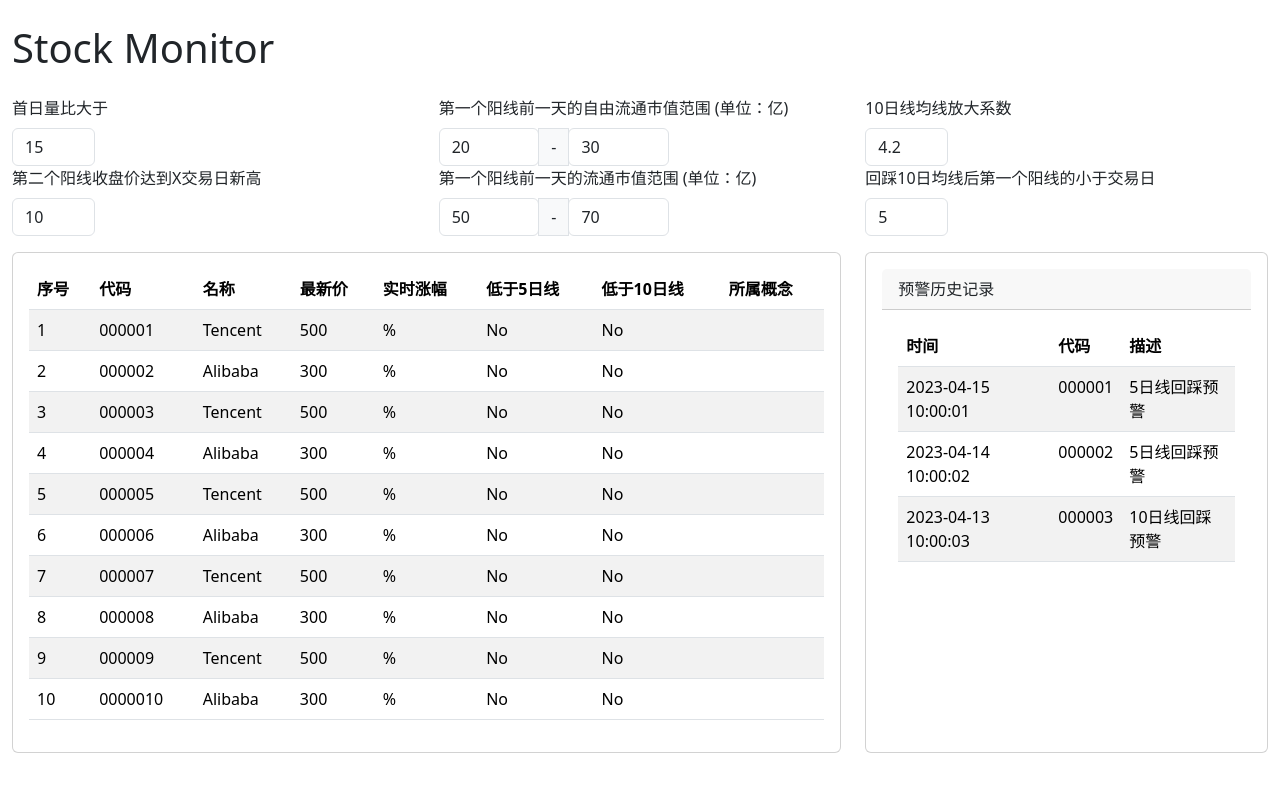
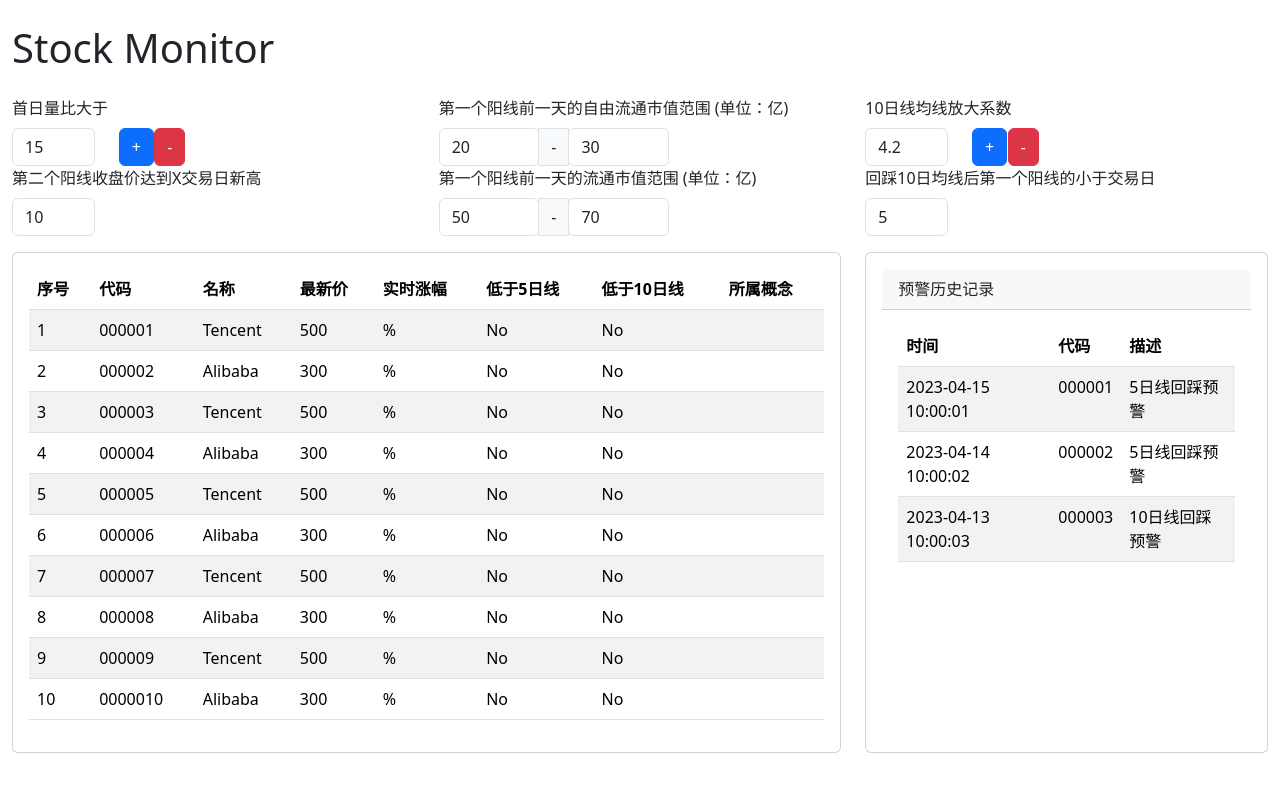
Before and after one commit to ylliu/stock_monitor_react, a React (Create React App) app in the folder stock-monitor/: page / in a window 1280 px wide. Shown: the top 792 px of the page. Built offline with nearby package versions, Linux system fonts and the light colour scheme; no server answers.

Commit message:
修改配置信息可以按照0.1或者0.001的方式修改

```diff
--- a/stock-monitor/src/components/StockConfig.js
+++ b/stock-monitor/src/components/StockConfig.js
@@ -2,15 +2,6 @@ import React, { useState, useEffect } from 'react';
 import axios from 'axios';
 
 const StockConfig = () => {
-  const [firstDayVolRatio, setFirstDayVolRatio] = useState(15);
-  const [freeFloatValueRangeMin, setFreeFloatValueRangeMin] = useState(20);
-  const [freeFloatValueRangeMax, setFreeFloatValueRangeMax] = useState(30);
-  const [circulationValueRangeMin, setCirculationValueRangeMin] = useState(50);
-  const [circulationValueRangeMax, setCirculationValueRangeMax] = useState(70);
-  const [secondCandleNewHighDays, setSecondCandleNewHighDays] = useState(10);
-  const [ma10Ratio, setMa10Ratio] = useState(4.2);
-  const [daysToMa10, setDaysToMa10] = useState(5);
-
   const [config, setConfig] = useState({
     first_day_vol_ratio: 15,
     free_float_value_range_min: 20,
@@ -37,6 +28,71 @@ const StockConfig = () => {
       .catch(error => console.error('Error updating config:', error));
   };
 
+  const incrementFirstDayVolRatio = () => {
+    setConfig(prevConfig => {
+      const newVolRatio = (parseFloat(prevConfig.first_day_vol_ratio) + 0.1).toFixed(1);
+      const newConfig = { ...prevConfig, first_day_vol_ratio: newVolRatio };
+
+      axios.post('http://127.0.0.1:5000/config', newConfig)
+        .then(response => console.log('Config updated:', response.data))
+        .catch(error => console.error('Error updating config:', error));
+
+      return newConfig;
+    });
+  };
+
+  const decrementFirstDayVolRatio = () => {
+    setConfig(prevConfig => {
+      const newVolRatio = (parseFloat(prevConfig.first_day_vol_ratio) - 0.1).toFixed(1);
+      const newConfig = { ...prevConfig, first_day_vol_ratio: newVolRatio };
+
+      axios.post('http://127.0.0.1:5000/config', newConfig)
+        .then(response => console.log('Config updated:', response.data))
+        .catch(error => console.error('Error updating config:', error));
+
+      return newConfig;
+    });
+  };
+
+  const handleMa10RatioChange = (e) => {
+    const newMa10Ratio = e.target.value;
+    setConfig(prevConfig => {
+      const newConfig = { ...prevConfig, ma10_ratio: newMa10Ratio };
+
+      // Update configuration on the server
+      axios.post('http://127.0.0.1:5000/config', newConfig)
+        .then(response => console.log('Config updated:', response.data))
+        .catch(error => console.error('Error updating config:', error));
+
+      return newConfig;
+    });
+  };
+
+  const incrementMa10Ratio = () => {
+    setConfig(prevConfig => {
+      const newMa10Ratio = (parseFloat(prevConfig.ma10_ratio) + 0.001).toFixed(3);
+      const newConfig = { ...prevConfig, ma10_ratio: newMa10Ratio };
+
+      axios.post('http://127.0.0.1:5000/config', newConfig)
+        .then(response => console.log('Config updated:', response.data))
+        .catch(error => console.error('Error updating config:', error));
+
+      return newConfig;
+    });
+  };
+
+  const decrementMa10Ratio = () => {
+    setConfig(prevConfig => {
+      const newMa10Ratio = (parseFloat(prevConfig.ma10_ratio) - 0.001).toFixed(3);
+      const newConfig = { ...prevConfig, ma10_ratio: newMa10Ratio };
+
+      axios.post('http://127.0.0.1:5000/config', newConfig)
+        .then(response => console.log('Config updated:', response.data))
+        .catch(error => console.error('Error updating config:', error));
+
+      return newConfig;
+    });
+  };
 
   return (
     <div className="row my-3">
@@ -45,7 +101,13 @@ const StockConfig = () => {
           <label className="d-block mb-2">首日量比大于</label>
           <div className="row">
             <div className="col-sm-3">
-              <input type="number" className="form-control text-left" value={config.first_day_vol_ratio} onChange={(e) => handleConfigChange({ ...config, first_day_vol_ratio: e.target.value })} />
+              <input type="number" className="form-control text-left" value={config.first_day_vol_ratio}  onChange={(e) => handleConfigChange({ ...config, first_day_vol_ratio: e.target.value })} />
+            </div>
+            <div className="col-sm-1">
+              <button onClick={incrementFirstDayVolRatio} className="btn btn-primary">+</button>
+            </div>
+            <div className="col-sm-1">
+              <button onClick={decrementFirstDayVolRatio} className="btn btn-danger">-</button>
             </div>
           </div>
         </div>
@@ -63,11 +125,11 @@ const StockConfig = () => {
           <label className="d-block mb-2">第一个阳线前一天的自由流通市值范围 (单位：亿)</label>
           <div className="input-group">
             <div className="col-sm-3">
-            <input type="number" className="form-control text-left" value={config.free_float_value_range_min} onChange={(e) => handleConfigChange({ ...config, free_float_value_range_min: e.target.value })} />
+              <input type="number" className="form-control text-left" value={config.free_float_value_range_min} onChange={(e) => handleConfigChange({ ...config, free_float_value_range_min: e.target.value })} />
             </div>
             <div className="input-group-text">-</div>
             <div className="col-sm-3">
-            <input type="number" className="form-control text-left" value={config.free_float_value_range_max} onChange={(e) => handleConfigChange({ ...config, free_float_value_range_max: e.target.value })} />
+              <input type="number" className="form-control text-left" value={config.free_float_value_range_max} onChange={(e) => handleConfigChange({ ...config, free_float_value_range_max: e.target.value })} />
             </div>
           </div>
         </div>
@@ -75,11 +137,11 @@ const StockConfig = () => {
           <label className="d-block mb-2">第一个阳线前一天的流通市值范围 (单位：亿)</label>
           <div className="input-group">
             <div className="col-sm-3">
-            <input type="number" className="form-control text-left" value={config.circulation_value_range_min} onChange={(e) => handleConfigChange({ ...config, circulation_value_range_min: e.target.value })} />
+              <input type="number" className="form-control text-left" value={config.circulation_value_range_min} onChange={(e) => handleConfigChange({ ...config, circulation_value_range_min: e.target.value })} />
             </div>
             <div className="input-group-text">-</div>
             <div className="col-sm-3">
-            <input type="number" className="form-control text-left" value={config.circulation_value_range_max} onChange={(e) => handleConfigChange({ ...config, circulation_value_range_max: e.target.value })} />
+              <input type="number" className="form-control text-left" value={config.circulation_value_range_max} onChange={(e) => handleConfigChange({ ...config, circulation_value_range_max: e.target.value })} />
             </div>
           </div>
         </div>
@@ -89,7 +151,18 @@ const StockConfig = () => {
           <label className="d-block mb-2">10日线均线放大系数</label>
           <div className="row">
             <div className="col-sm-3">
-            <input type="number" className="form-control text-left" value={config.ma10_ratio} onChange={(e) => handleConfigChange({ ...config, ma10_ratio: e.target.value })} />
+              <input
+                type="number"
+                className="form-control text-left"
+                value={config.ma10_ratio}
+                onChange={handleMa10RatioChange}
+              />
+            </div>
+            <div className="col-sm-1">
+              <button onClick={incrementMa10Ratio} className="btn btn-primary">+</button>
+            </div>
+            <div className="col-sm-1">
+              <button onClick={decrementMa10Ratio} className="btn btn-danger">-</button>
             </div>
           </div>
         </div>
@@ -97,7 +170,7 @@ const StockConfig = () => {
           <label className="d-block mb-2">回踩10日均线后第一个阳线的小于交易日</label>
           <div className="row">
             <div className="col-sm-3">
-            <input type="number" className="form-control text-left" value={config.days_to_ma10} onChange={(e) => handleConfigChange({ ...config, days_to_ma10: e.target.value })} />
+              <input type="number" className="form-control text-left" value={config.days_to_ma10} onChange={(e) => handleConfigChange({ ...config, days_to_ma10: e.target.value })} />
             </div>
           </div>
         </div>
```
